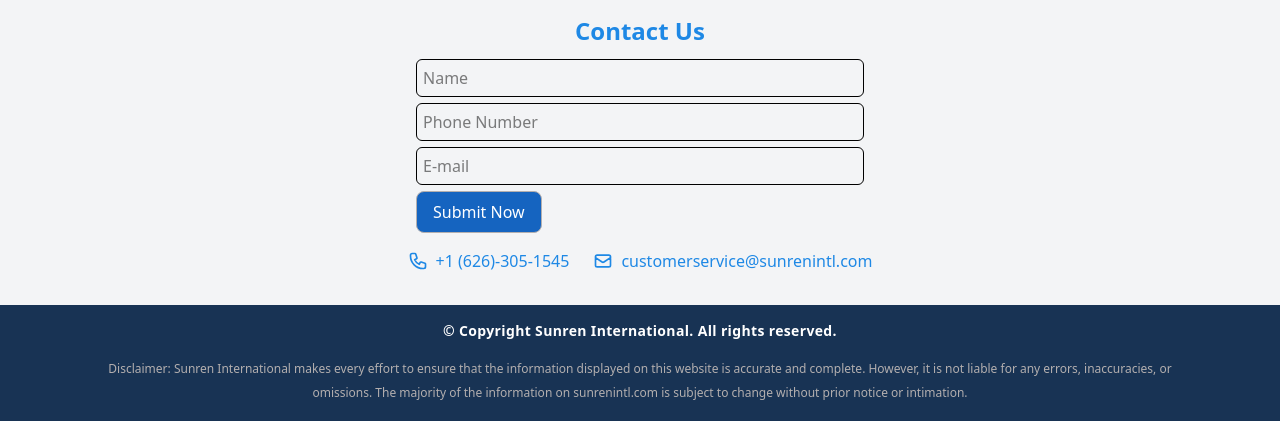
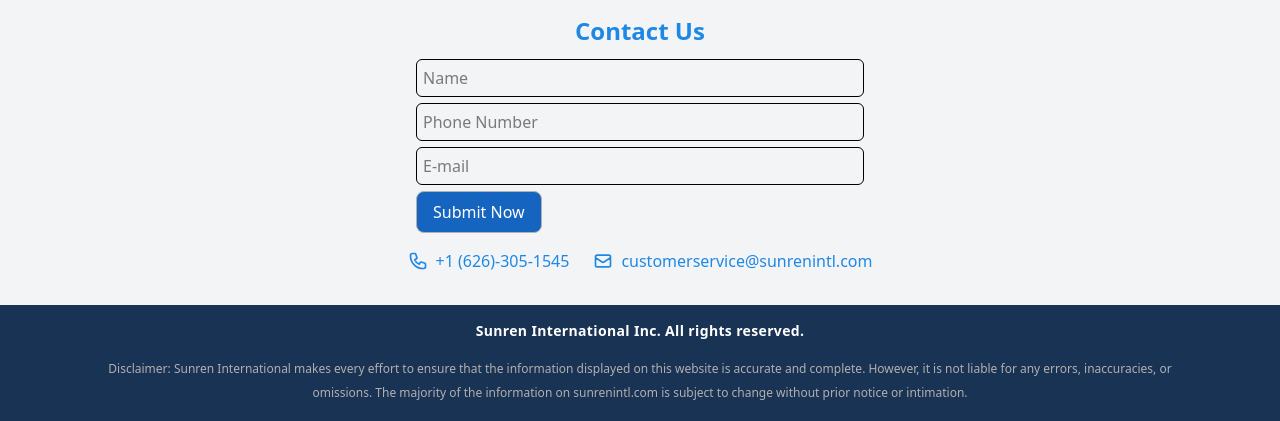
Before and after one commit to thomasdij/sunrenintl-site, a Django app: page / in a window 1280 px wide. Shown: the part 536-957 px from the top of the page. Run offline with Django 5.2, Linux system fonts and the light colour scheme; data that the repository does not hold is empty; style sheets or scripts are compiled from the project's sources.

Commit message:
added inc. and removed copyright

```diff
--- a/templates/base.html
+++ b/templates/base.html
@@ -5,7 +5,7 @@
 <head>
     <meta charset="UTF-8">
     <meta name="viewport" content="width=device-width, initial-scale=1.0">
-    <title>{% block title %}Sunren International{% endblock %}</title>
+    <title>{% block title %}Sunren International Inc.{% endblock %}</title>
 
     <!-- Link to Tailwind CSS -->
     <link href="{% static 'css/output.css' %}" rel="stylesheet">
@@ -81,7 +81,7 @@
 
     <footer class="bg-[#183354] text-white py-4">
         <div class="max-w-6xl mx-auto px-4 text-center space-y-4">
-            <p class="text-sm font-semibold tracking-wide">© Copyright Sunren International. All rights reserved.</p>
+            <p class="text-sm font-semibold tracking-wide">Sunren International Inc. All rights reserved.</p>
             <p class="text-xs leading-6 text-gray-300">
                 Disclaimer: Sunren International makes every effort to ensure that the information displayed on this website is accurate and complete. However, it is not liable for any errors, inaccuracies, or omissions. The majority of the information on sunrenintl.com is subject to change without prior notice or intimation.
             </p>
```
